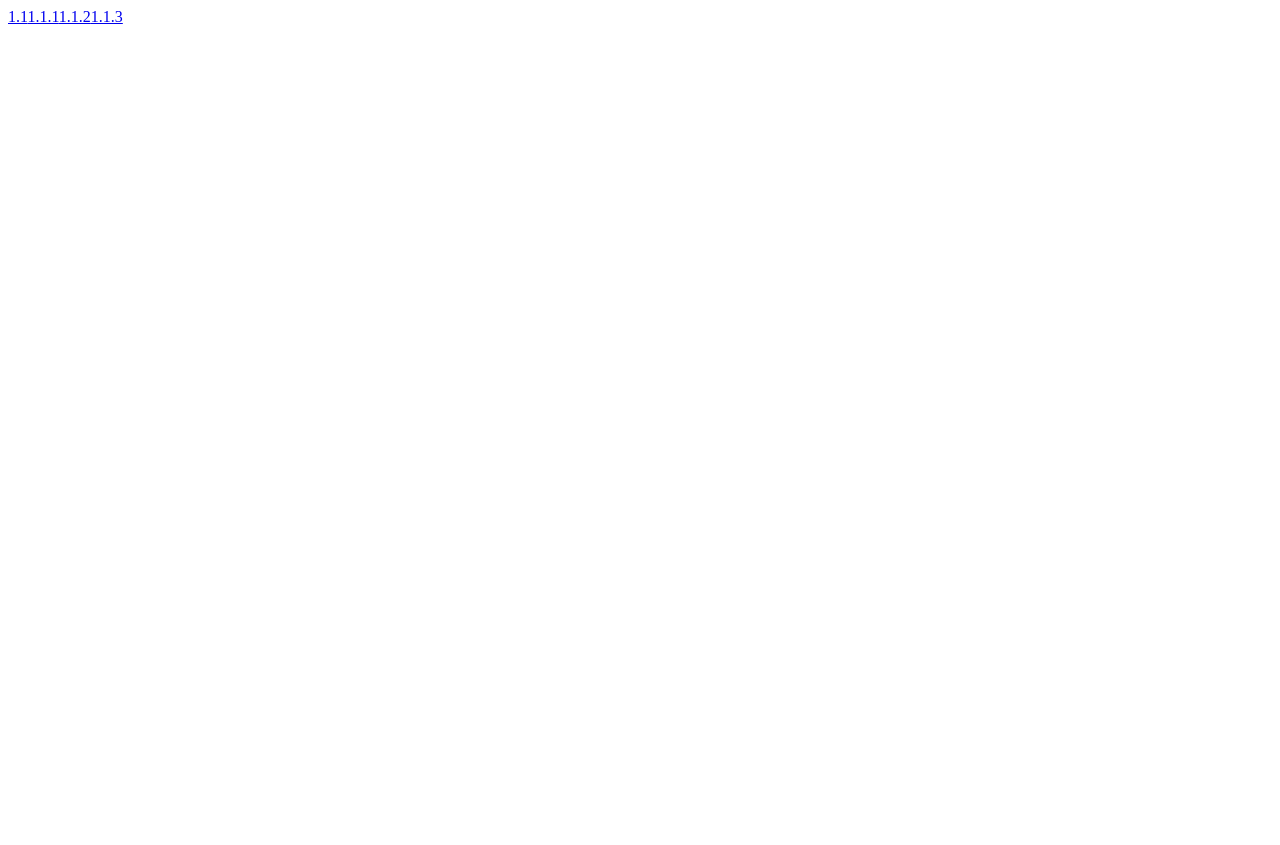
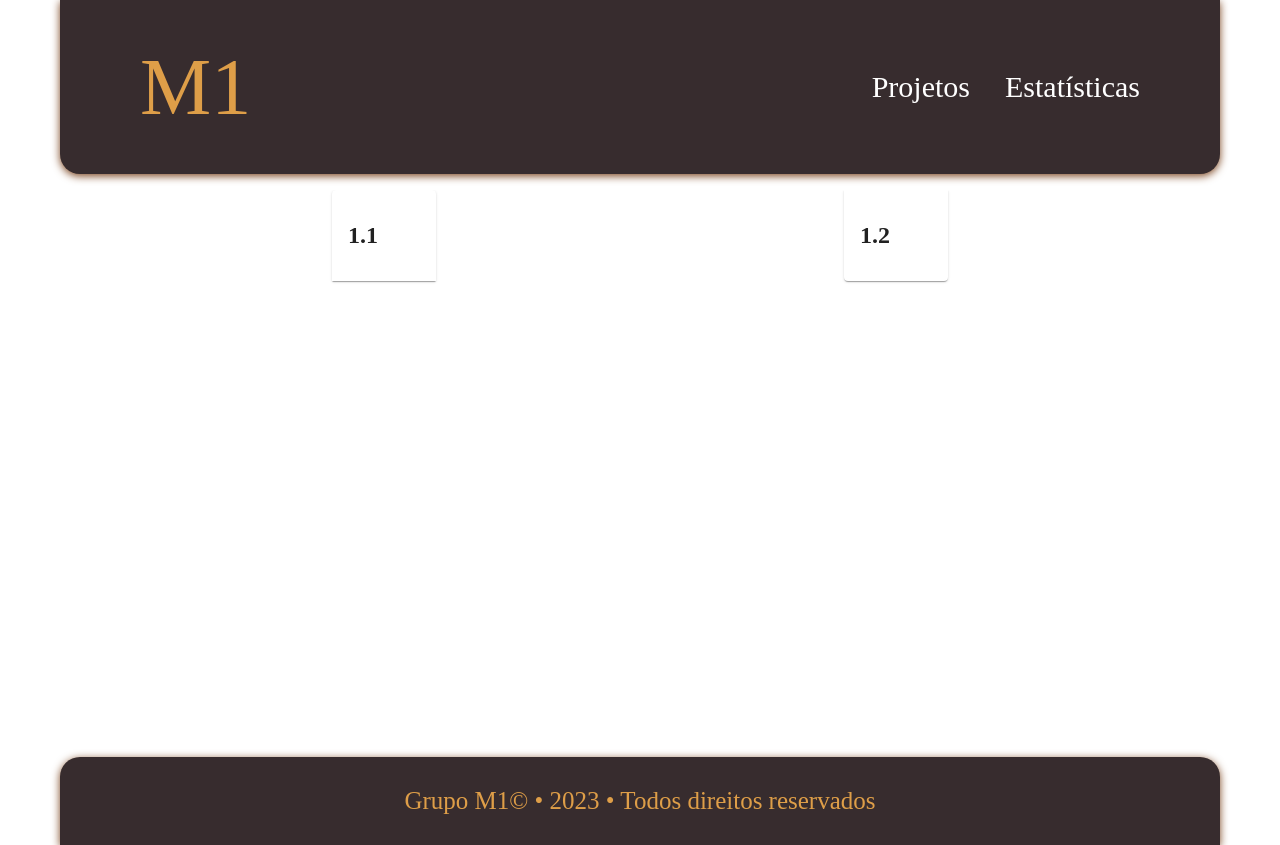
Before and after one commit to M1-API-3DSM/Front-End, a Next.js app in the folder siatt-frontend-api/: page /projetos/1 in a window 1280 px wide. Before the commit the page ends 800 px from the top, so only its background shows below. Built offline with nearby package versions, Linux system fonts and the light colour scheme.

Commit message:
adicionando o embrião de acordiões nos projetos

```diff
--- a/siatt-frontend-api/pages/projetos/[id].tsx
+++ b/siatt-frontend-api/pages/projetos/[id].tsx
@@ -1,27 +1,65 @@
+import Accordion from '@mui/material/Accordion';
+import AccordionSummary from '@mui/material/AccordionSummary';
+import AccordionDetails from '@mui/material/AccordionDetails';
+import Head from 'next/head';
+import Nav, {Papel, NavProps} from '../../components/nav';
+// import ExpandMoreIcon from '@mui/icons-material/ExpandMore';
+import Footer from '../../components/footer';
 import { useRouter } from 'next/router'
 import { GetServerSideProps } from 'next';
 
-export default function Projeto({ id, data }: { id: number, data: String[] }) {
-  const router = useRouter()
+import '../../public/css/projetos.css'
+
+export default function Projeto({ nav, id, data }: { nav: NavProps, id: number, data: any }) {
   return(
     <>
-    {data.map((projeto, index) =>{
-      return(
-        <a key={index} href={`projetos/${id}/${projeto}`}>
-          {projeto}
-        </a>
-      )
-    })}
+      <Head>
+        <title>Projetos</title>
+      </Head>
+      <Nav {...nav} />
+      <div className='conteudo'>
+        <div id="projetos">
+          {Object.keys(data).map((projeto_pai, index) =>{
+            return(
+              <Accordion key={index}>
+                <AccordionSummary
+                  aria-controls="panel1a-content"
+                  id="panel1a-header"
+                >
+                <h2>{projeto_pai}</h2>
+                </AccordionSummary>
+                <AccordionDetails>
+                <ul>
+                  {data[projeto_pai].map((projeto_filho: any) => (
+                    <li key={projeto_filho}>
+                      <a href={`/${id}/${projeto_filho}`}>
+                        {projeto_filho}
+                      </a>
+                    </li>
+                  ))}
+                </ul>
+                </AccordionDetails>
+              </Accordion>
+            )
+          })}
+        </div>
+      </div>
+      <Footer />
     </>
   )
 }
 
 export async function getServerSideProps(context: any) {
   const { id } = context.query;
-  const data = ['1.1', '1.1.1', '1.1.2', '1.1.3']
+  const nav: NavProps = {papel: Papel.EngenheiroChefe}
+  const data = {
+    '1.1': ['1.1.1', '1.1.2', '1.1.3'],
+    '1.2': ['1.2.1', '1.2.2']
+  }
 
   return {
     props: {
+      nav,
       id,
       data
     },
```
